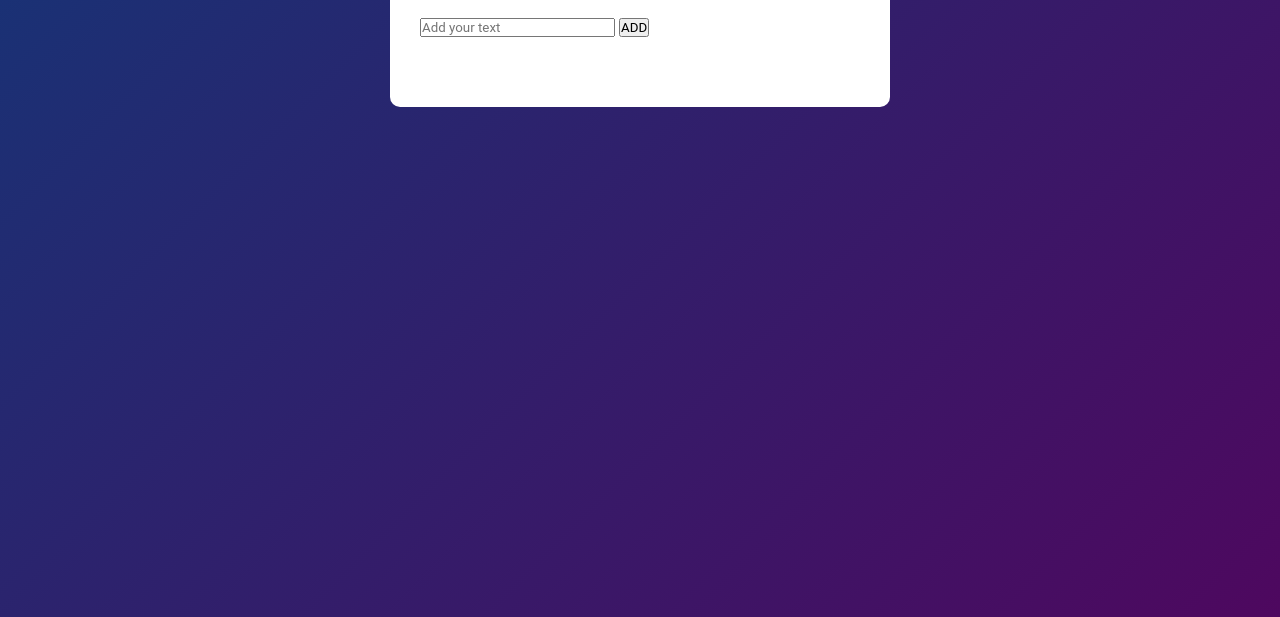
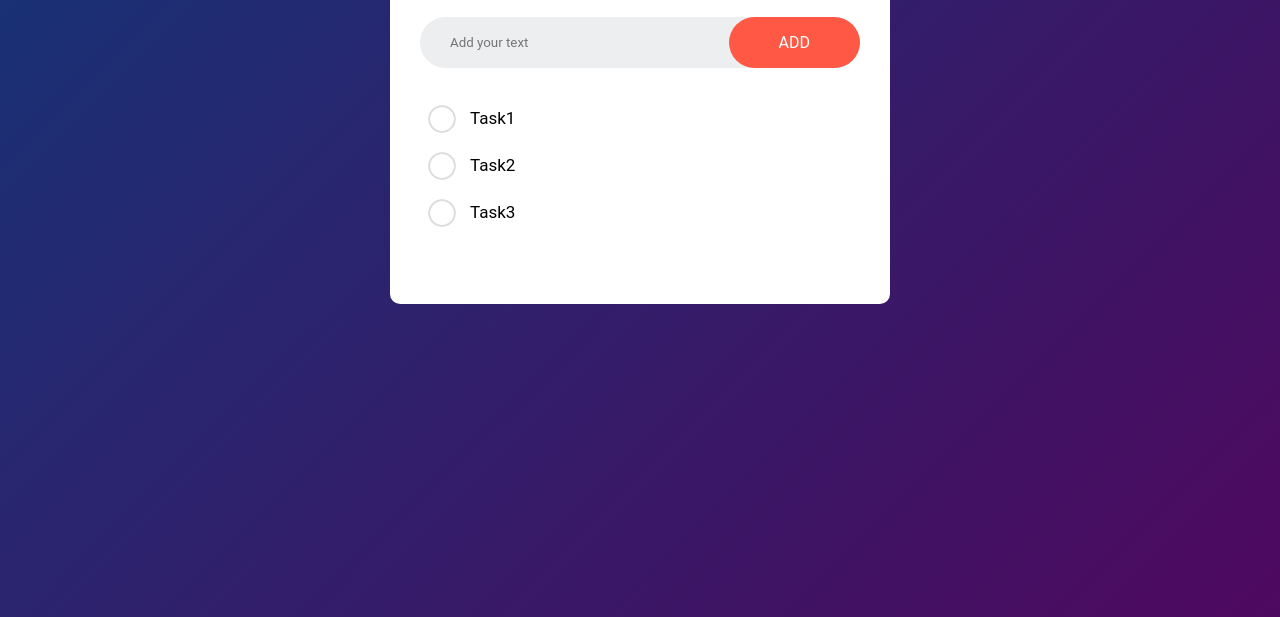
Before and after one commit to ericphamm/To-Do-List, a plain HTML site: page index.html in a window 1280 px wide. Shown: the part 183-800 px from the top of the page. Drawn offline with Linux system fonts and the light colour scheme.

Commit message:
task lists

```diff
--- a/index.html
+++ b/index.html
@@ -13,6 +13,11 @@
 				<input type="text" id="input-box" placeholder="Add your text">
 				<button>ADD</button>
 			</div>
+			<ul id="list-container">
+			<li>Task1</li>
+			<li>Task2</li>
+			<li>Task3</li>
+			</ul>
 		</div>
 	</div>
 </body>
--- a/style.css
+++ b/style.css
@@ -28,7 +28,7 @@
 	width: 30px;
 	margin-left: 10px;
 }
-.raw{
+.row{
 	display: flex;
 	align-items: center;
 	justify-content: space-between;
@@ -37,3 +37,40 @@
 	padding-left: 20px;
 	margin-bottom: 25px;
 }
+input{
+	flex: 1;
+	border: none;
+	outline: none;
+	background: transparent;
+	padding: 10px;
+}
+button{
+	border: none;
+	outline: none;
+	background: #ff5945;
+	padding: 16px 50px;
+	cursor: pointer;
+	color: #fff;
+	font-size: 16px;
+	border-radius: 40px;
+}
+ul li{
+	list-style: none;
+	font-size: 17px;
+	padding: 15px 8px 12px 50px;
+	user-select: none;
+	cursor: pointer;
+	position: relative;
+}
+ul li::before{
+	content: '';
+	position: absolute;
+	height: 28px;
+	width: 28px;
+	border-radius: 50%;
+	background-image: url(images/unchecked.png);
+	background-size: cover;
+	background-position: center;
+	top: 12px;
+	left: 8px;
+}
```
